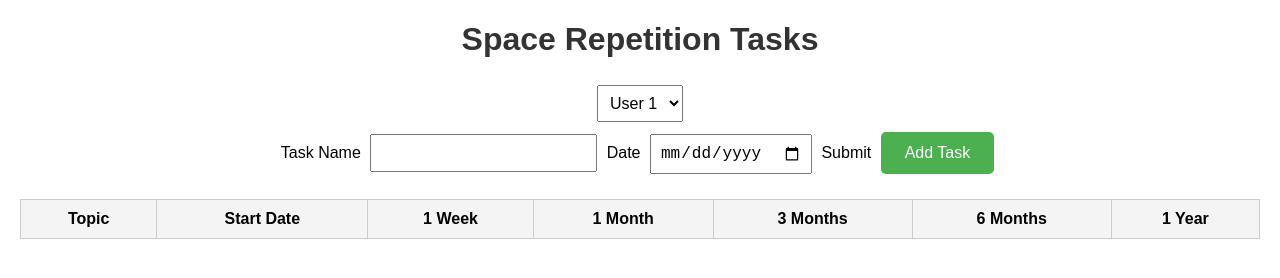
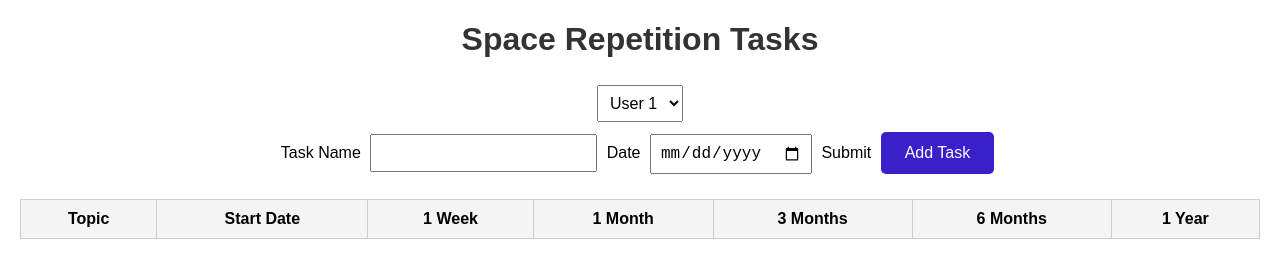
Before and after one commit to Della-Bella/The-Piscine-sprint-1-project, a plain HTML site: page Project-Spaced-Repetition-Tracker/index.html in a window 1280 px wide. Drawn offline with Linux system fonts and the light colour scheme.

```diff
--- a/Project-Spaced-Repetition-Tracker/style.css
+++ b/Project-Spaced-Repetition-Tracker/style.css
@@ -27,7 +27,7 @@
   cursor: pointer;
   border-radius: 5px;
   width: auto;
-  background-color: #4CAF50;
+  background-color: #3920c9;
   transition: background-color 0.3s ease;
 }
 
```
